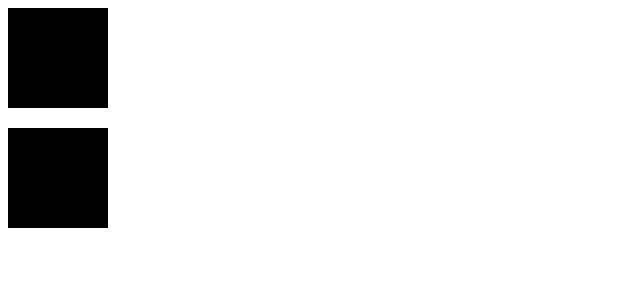
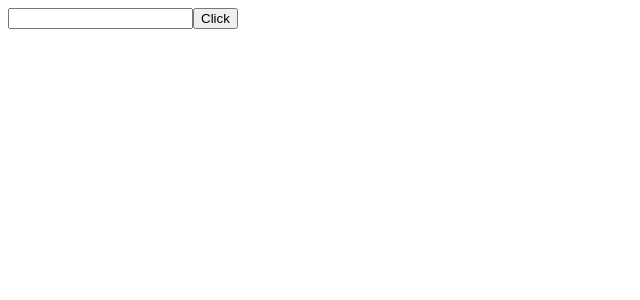
Before and after one commit to joyfulpebble/Learn-React.ts, a React (Create React App) app: page / in a window 1280 px wide. Shown: the top 300 px of the page, without its empty margins (0-640 px from the left). Built offline with nearby package versions, Linux system fonts and the light colour scheme.

Commit message:
типизация useRef, неуправляемый элемент

```diff
--- a/src/components/Events.tsx
+++ b/src/components/Events.tsx
@@ -1,46 +1,48 @@
-import React, { useState } from 'react'
+import React, { useRef, useState } from 'react'
 
 export default function Events() {
   // const [value, setValue] = useState<string>('');
-  const [isDrag, setIsDrag] = useState<boolean>(false);
+  // const [isDrag, setIsDrag] = useState<boolean>(false);
+  const inputRef = useRef<HTMLInputElement>(null)
 
   // function changeFirst(event: React.ChangeEvent<HTMLInputElement>) {
   //   return setValue(event.target.value);
   // }
-  // function clickFirst() {
-  //   console.log(value);
+  function clickFirst() {
+    console.log(inputRef.current?.value);
+  }
+
+  // function dragHandler(element: React.DragEvent<HTMLDivElement>){
+  //   element.preventDefault();
+  //   console.log('rdag');
+
   // }
+  // function dropHandler(element: React.DragEvent<HTMLDivElement>){
+  //   element.preventDefault();
+  //   setIsDrag(false);
+  //   console.log('dorp');
 
-  function dragHandler(element: React.DragEvent<HTMLDivElement>){
-    element.preventDefault();
-    console.log('rdag');
-
-  }
-  function dropHandler(element: React.DragEvent<HTMLDivElement>){
-    element.preventDefault();
-    setIsDrag(false);
-    console.log('dorp');
-
-  }
-  function dragLeave(element: React.DragEvent<HTMLDivElement>){
-    element.preventDefault();
-    setIsDrag(false);
-  }
-  function dragOver(element: React.DragEvent<HTMLDivElement>){
-    element.preventDefault();
-    setIsDrag(true);
-  }
+  // }
+  // function dragLeave(element: React.DragEvent<HTMLDivElement>){
+  //   element.preventDefault();
+  //   setIsDrag(false);
+  // }
+  // function dragOver(element: React.DragEvent<HTMLDivElement>){
+  //   element.preventDefault();
+  //   setIsDrag(true);
+  // }
   return (
     <div>
       {/* <input value={value} onChange={changeFirst} type="text"/>
       <button onClick={clickFirst}>Click</button> */}
-
-      <div onDrag={dragHandler} draggable={true} style={{width: 100, height: 100, background: 'black'}}></div>
+      <input ref={inputRef} type="text"/>
+      <button onClick={clickFirst}>Click</button>
+      {/* <div onDrag={dragHandler} draggable={true} style={{width: 100, height: 100, background: 'black'}}></div>
       <div
         onDrop={dropHandler}
         onDragLeave={dragLeave}
         onDragOver={dragOver}
-        style={{width: 100, height: 100, background: isDrag ? 'white' : 'black', marginTop: 20}}></div>
+        style={{width: 100, height: 100, background: isDrag ? 'white' : 'black', marginTop: 20}}></div> */}
     </div>
   )
 }
```
